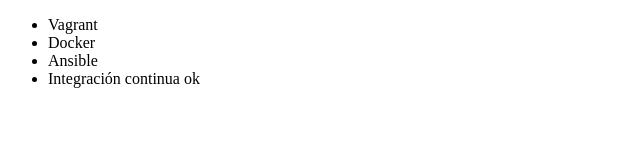
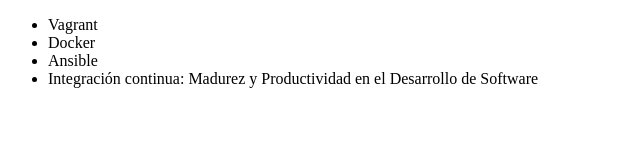
Before and after one commit to JCFloresL/alura-git, a plain HTML site: page index.html in a window 1280 px wide. Shown: the whole page, without its empty margins (0-640 px from the left). Drawn offline with Linux system fonts and the light colour scheme.

Commit message:
Renombrando curso de Integración Continua

```diff
--- a/index.html
+++ b/index.html
@@ -9,7 +9,7 @@
          <li> Vagrant </li>
          <li> Docker </li>
          <li> Ansible </li>
-         <li> Integración continua ok </li>
+         <li> Integración continua: Madurez y Productividad en el Desarrollo de Software</li>
      </ul>
 </body>
 </html>
```
